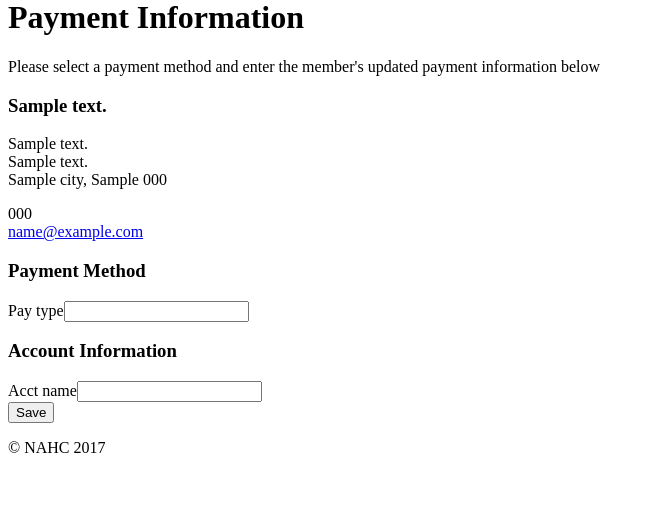
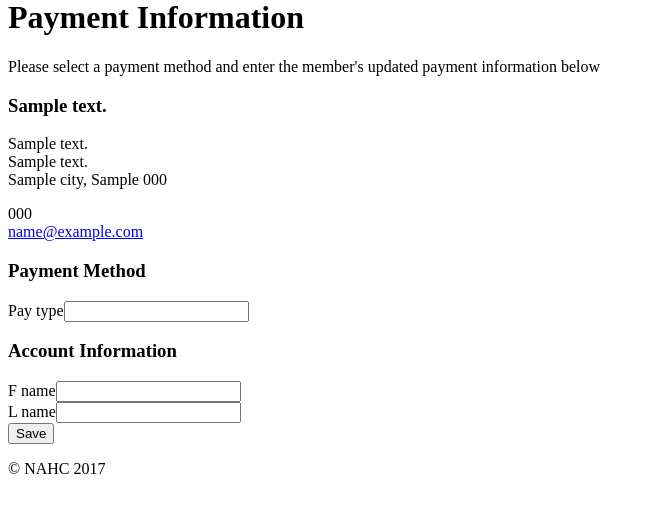
Before and after one commit to krisdude007/nahc-web_local, a Yii app: template frontend/views/agent/member_payment.php in a window 1280 px wide. Shown: the part 22-535 px from the top of the page, without its empty margins (0-654 px from the left). Run offline with PHP 8.4 and a stand-in for Yii, Linux system fonts and the light colour scheme; the template is opened without the code that fills it: most values are stand-ins (such as "Sample title", 1, 10 or a date in 2020); form fields are guessed from the names that the template uses; data that the repository does not hold is empty; some libraries are stand-ins or nearby versions.

Commit message:
prod / go-live fixes

```diff
--- a/frontend/controllers/SiteController.php
+++ b/frontend/controllers/SiteController.php
@@ -610,7 +610,7 @@ class SiteController extends Controller
             if(Yii::$app->user->identity->has_member)
                 return $this->redirect(['member/index']);
 
-            if(Yii::$app->user->identity->has_agemt)
+            if(Yii::$app->user->identity->has_agent)
                 return $this->redirect(['agemt/index']);
 
             if(Yii::$app->user->identity->has_provider)
--- a/frontend/views/agent/agents.php
+++ b/frontend/views/agent/agents.php
@@ -4,3 +4,5 @@ $this->render('_leftnav');
 ?>
 
 <h1>Agents</h1>
+
+<p>Coming soon!</p>
--- a/frontend/views/agent/member_payment.php
+++ b/frontend/views/agent/member_payment.php
@@ -61,10 +61,19 @@ $form = ActiveForm::begin([
         </div>
         <div class="panel-body">
             <?php
-            if(empty($model->acct_name))
-                $model->acct_name = $model->member->nameText;
+            if(empty($model->f_name))
+                $model->f_name = $model->member->f_name;
 
-            echo $form->field($model, 'acct_name') ?>
+            if(empty($model->l_name))
+                $model->l_name = $model->member->l_name;?>
+            <div class="row">
+                <div class="col-sm-6">
+                    <?=$form->field($model, 'f_name') ?>
+                </div>
+                <div class="col-sm-6">
+                    <?=$form->field($model, 'l_name') ?>
+                </div>
+            </div>
         </div>
     </div>
 
```
Also changed, not shown: frontend/views/agent/enroll.php (+13 -3 lines).
